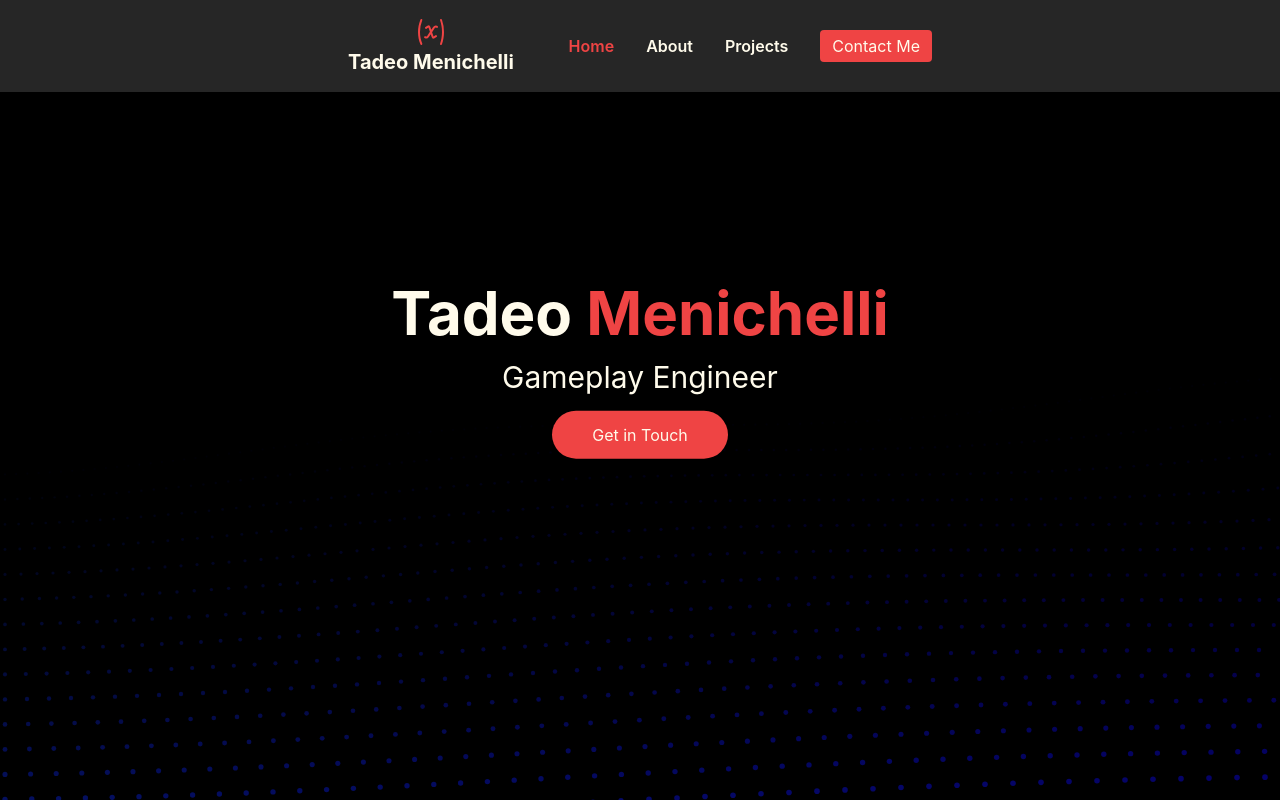
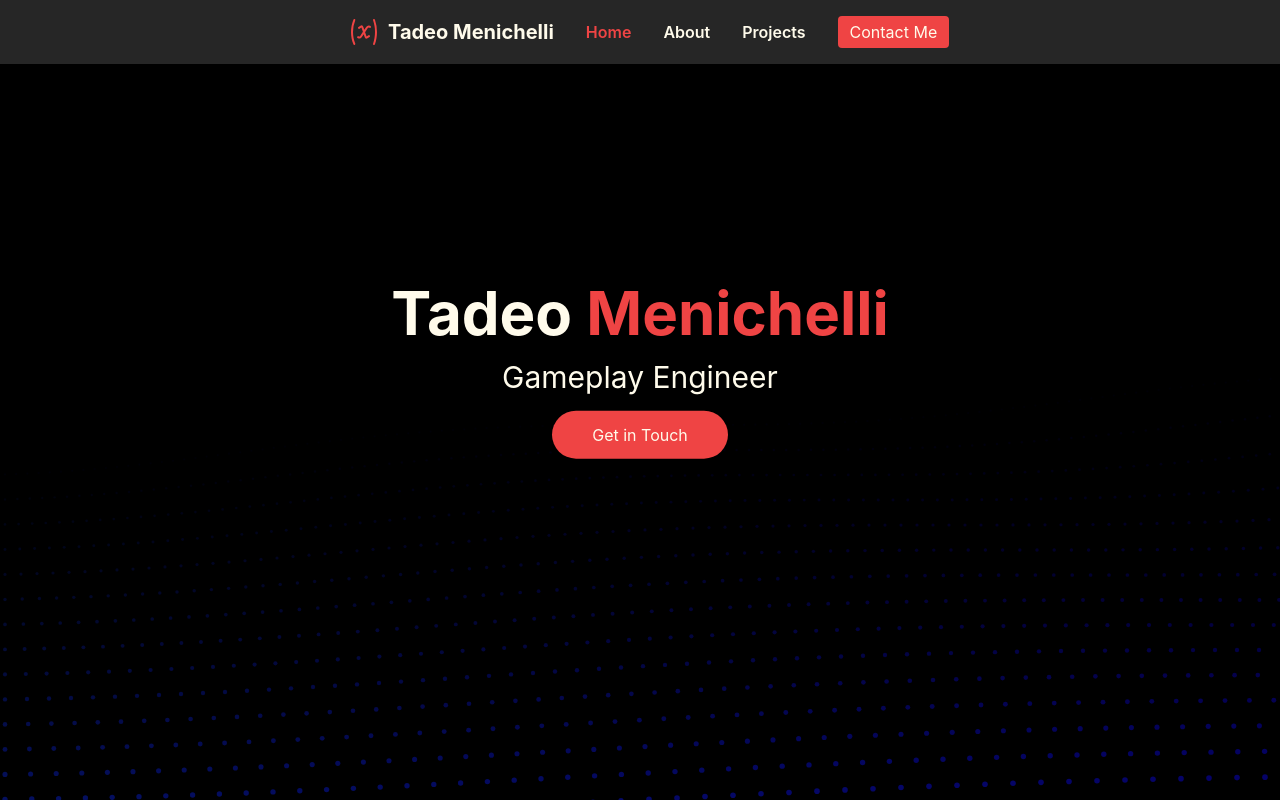
Before and after one commit to TadeoM/next-portfolio, a Next.js app: page / in a window 1280 px wide. Built offline with nearby package versions, Linux system fonts and the light colour scheme.

Commit message:
add logo link to home

```diff
--- a/components/Navbar.jsx
+++ b/components/Navbar.jsx
@@ -27,13 +27,12 @@ export default function Navbar(activeName)
     <div className='w-full fixed top-0 left-0 z-10 bg-neutral-800 text-base whitespace-nowrap'>
       <div className='md:w-4/5 lg:w-6/12 2xl:w-5/12 md:px-auto py-4 px-7 md:flex justify-between items-center w-5/12 md:m-auto'>
         {/*logo here*/}
-        <div className='flex text-2x1 cursor-pointer items-center gap-2 text-xl'>
-          <a href='/'>
+        <a href='/'>
+          <div className='flex text-2x1 cursor-pointer items-center gap-2 text-xl'>
             <VariableIcon className='w-8 h-8 text-red-500 m-auto'/>
             <span className=' font-bold text-amber-50 hover:text-red-500 m-auto'>Tadeo Menichelli</span>
-          </a>
-        </div>
-
+          </div>
+        </a>
         {/*Menu Icon */}
         <div onClick={() => setisOpen(!isOpen)} className='w-7 h-7 absolute right-8 top-6 cursor-pointer md:hidden text-amber-50'>
           {
```
